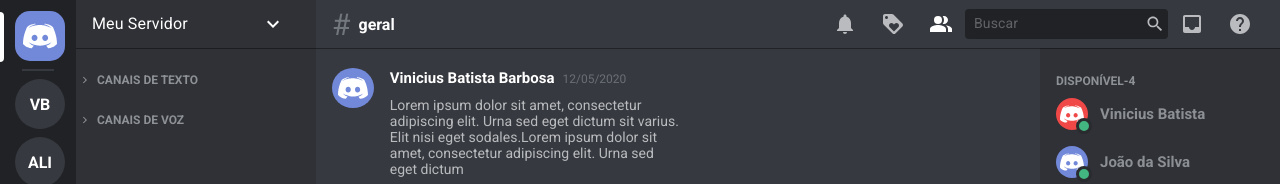
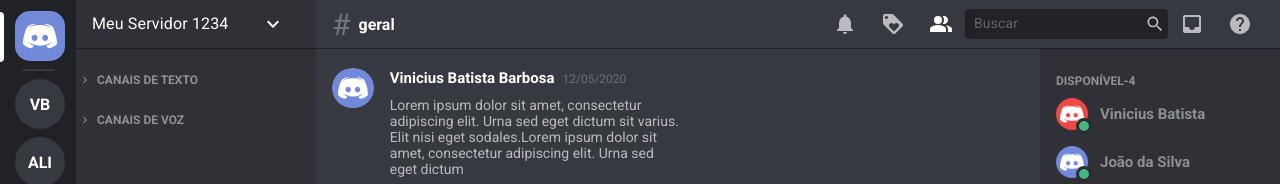
Before and after one commit to vbbarbosa97/clone-discord, a React (Create React App) app: page / in a window 1280 px wide. Shown: the top 184 px of the page. Built offline with nearby package versions, Linux system fonts and the light colour scheme.

Commit message:
teste jenkins

```diff
--- a/src/components/ServerName/index.tsx
+++ b/src/components/ServerName/index.tsx
@@ -79,7 +79,7 @@
 
 	return (
 		<Container>
-			<Title>Meu Servidor</Title>
+			<Title>Meu Servidor 1234</Title>
 			<Button
 				ref={anchorRef}
 				aria-controls={open ? 'menu-list-grow' : undefined}
```
